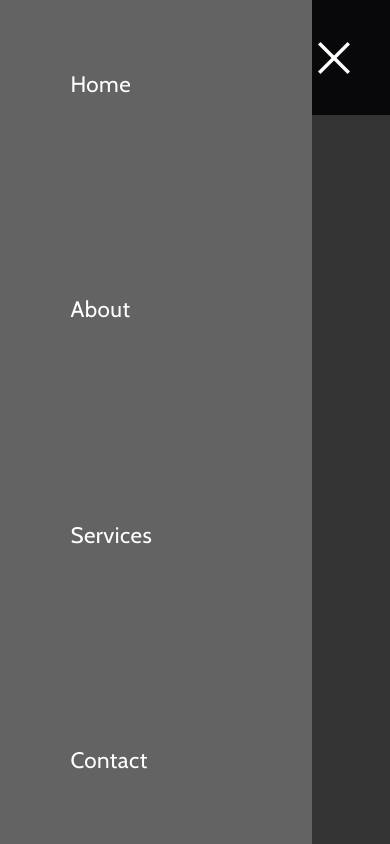
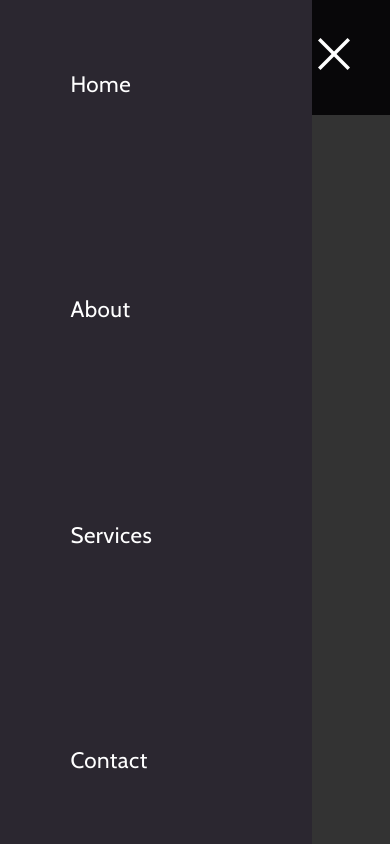
Before and after one commit to iwanjo/wondrous-portfolio, a plain HTML site: page index.html in a window 390 px wide. Both pictures are taken after a click on the element 334 px from the left and 57 px from the top of the page. Drawn offline with nearby package versions, Linux system fonts and the light colour scheme.

Commit message:
Debugged position absolute issue - hero section

```diff
--- a/index.html
+++ b/index.html
@@ -15,8 +15,8 @@
             <div class="container">
               <nav class="nav">
                 <div class="menu_toggle">
-                    <img src="./assets/icons/menu(1).png" alt="" class="bars">
-                    <img src="./assets/icons/multiply.png" class="times" alt="">
+                    <img src="./assets/icons/menu(1).png" class="bars"/>
+                    <img src="./assets/icons/multiply.png" class="times"/>
                   <!-- <i class="fas fa-bars"></i>
                   <i class="fas fa-times"></i> -->
                 </div>
@@ -37,7 +37,11 @@
                 </ul>
               </nav>
             </div>
+
           </header>
+          Ian Wanjohi
+
+
 
 
 
--- a/style.css
+++ b/style.css
@@ -18,7 +18,6 @@
 
 
 
-/* navbar */
 
 .container {
     width: 100%;
@@ -27,17 +26,17 @@
     padding: 0 3rem;
 }
 
-  /* header-styles */
 
 header {
     width: 100%;
-    position: absolute;
+    position: relative;
     top: 0;
     left: 0;
     z-index: 1;
     background-color: rgb(43, 39, 48);
 
 }
+
 
 .nav {
     height: 7.2rem;
@@ -52,7 +51,7 @@
     color: #fff;
     font-size: 2.2rem;
     position: absolute;
-    top: 50%;
+    top: 54%;
     transform: translateY(-50%);
     right: 2.5rem;
     cursor: pointer;
@@ -74,7 +73,7 @@
     width: 80%;
     height: 100vh;
     z-index: 1250;
-    background: rgb(100, 99, 99);
+    background-color: rgb(43, 39, 48);
     padding: 4.4rem;
     transform: translateX(-100%);
     transition: transform 0.5s;
@@ -96,6 +95,7 @@
 
   .open .times {
     display: block;
+    margin-top: -1rem;
   }
 
   .open .bars {
```
Lines whose indentation alone changed are shown as unchanged.
